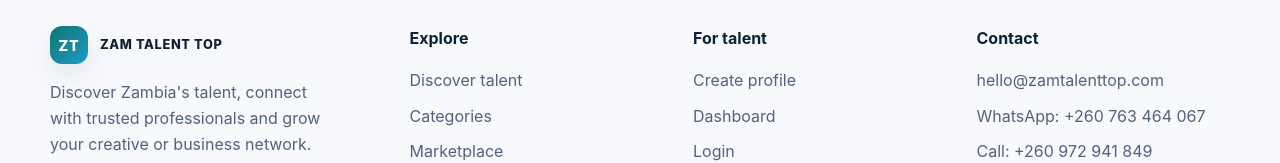
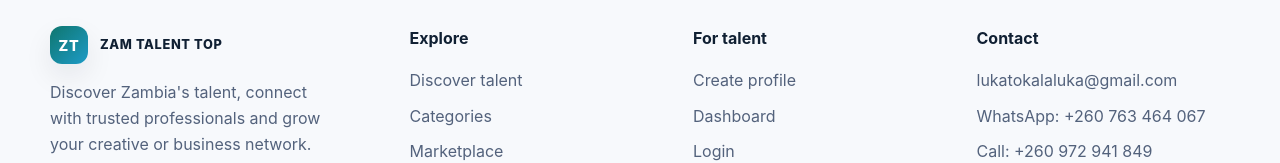
Before and after one commit to lukatokalaluka/ZamTalentTop, a React (Vite) app in the folder client/: page / in a window 1280 px wide. Shown: the part 1763-1926 px from the top of the page. Built offline with nearby package versions, Linux system fonts and the light colour scheme; no server answers; the database is empty.

Commit message:
Update website contact email

```diff
--- a/client/src/components/layout/Footer.jsx
+++ b/client/src/components/layout/Footer.jsx
@@ -35,7 +35,7 @@
         <div>
           <h3>Contact</h3>
           <ul className="footer-list">
-            <li><a href="mailto:hello@zamtalenttop.com">hello@zamtalenttop.com</a></li>
+            <li><a href="mailto:lukatokalaluka@gmail.com">lukatokalaluka@gmail.com</a></li>
             <li><a href="https://wa.me/260763464067" target="_blank" rel="noreferrer">WhatsApp: +260 763 464 067</a></li>
             <li><a href="tel:+260972941849">Call: +260 972 941 849</a></li>
             <li><span>Lusaka, Zambia</span></li>
--- a/client/src/pages/Profile/ProfilePage.jsx
+++ b/client/src/pages/Profile/ProfilePage.jsx
@@ -266,7 +266,7 @@
                 <ul className="detail-list">
                   <li>WhatsApp: {profile.socialLinks?.whatsapp || '+260 763 464 067'}</li>
                   <li>Call: {profile.socialLinks?.phone || '+260 972 941 849'}</li>
-                  <li>Email: {profile.socialLinks?.email || `hello@${profile.slug}.studio`}</li>
+                  <li>Email: {profile.socialLinks?.email || 'lukatokalaluka@gmail.com'}</li>
                   <li>Instagram: {profile.socialLinks?.instagram || `@${profile.slug}`}</li>
                 </ul>
               </section>
```
